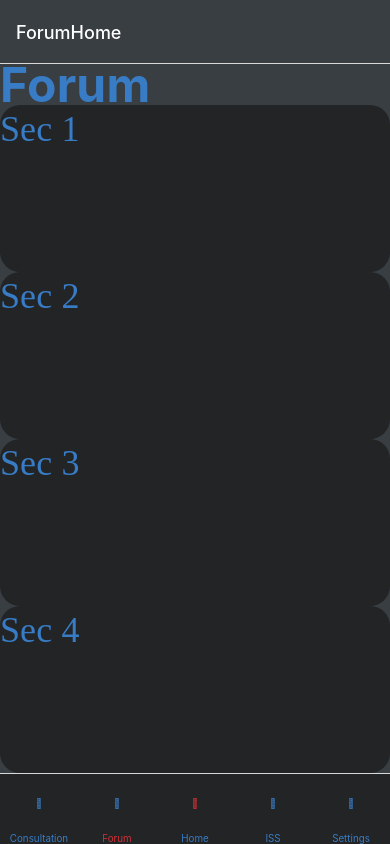
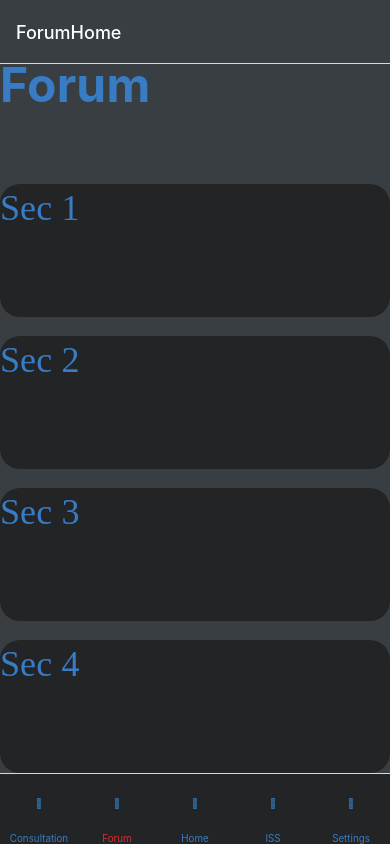
Before and after one commit to hihihii123/labX, a React Native app: screen /Forum in a window 390 px wide. Built offline with nearby package versions, Linux system fonts and the light colour scheme; a web font is replaced by a local one.

Commit message:
made forum look nicer

```diff
--- a/Home.js
+++ b/Home.js
@@ -127,6 +127,7 @@ export default function Home({navigation}) {
             tabBarStyle: { backgroundColor: "#222426", height: 72*heightScale},
             tabBarInactiveTintColor: "#387cc5",
             tabBarActiveTintColor: "#d13036",
+
             headerShown: false,
             tabBarAllowFontScaling: true,
             tabBarLabelStyle: { fontSize: 7*Math.sqrt(heightScale ** 2 + widthScale ** 2) },
@@ -154,7 +155,7 @@ export default function Home({navigation}) {
             component={HomeScreen}
             options={{
               tabBarLabel: platform == "web" ? "Home" : "",
-              tabBarIcon: () => <Text style={styles.textSFPRORED}>􀎟</Text>,
+              tabBarIcon: () => <Text style={styles.textSFPRO}>􀎟</Text>,
             }}
           />
           <Tab.Screen
--- a/testForum.js
+++ b/testForum.js
@@ -1,12 +1,14 @@
 import React, { useEffect, useState } from "react";
-import { View, Text, FlatList, Pressable } from "react-native";
+import { View, Text, FlatList, Pressable, Dimensions } from "react-native";
 import { createNativeStackNavigator } from "@react-navigation/native-stack";
 import { useFonts } from "expo-font";
-import { styles } from "./Home";
+import { heightScale, styles, widthScale } from "./Home";
 import { FIREBASE_DB } from "./firebaseConfig";
 import { doc, getDoc} from "firebase/firestore";
 
 const Stack = createNativeStackNavigator();
+
+
 
 export default function ForumHomePage() {
   return (
@@ -35,24 +37,28 @@ function ForumHome({ navigation }) {
   return (
     <View style={styles.forumBG}>
       <Text style={styles.forum}>Forum</Text>
+      <View style={{padding: 40*heightScale}} />
       <Pressable
         style={styles.apperancBTFR}
         onPress={() => navigation.navigate("IndivForum", { level: 0 })}
       >
         <Text style={styles.sec1}>Sec 1</Text>
       </Pressable>
+      <View style={{padding: 10*heightScale}} />
       <Pressable
         style={styles.apperancBTFR}
         onPress={() => navigation.navigate("IndivForum", { level: 1 })}
       >
         <Text style={styles.sec1}>Sec 2</Text>
       </Pressable>
+      <View style={{padding: 10*heightScale}} />
       <Pressable
         style={styles.apperancBTFR}
         onPress={() => navigation.navigate("IndivForum", { level: 2 })}
       >
         <Text style={styles.sec1}>Sec 3</Text>
       </Pressable>
+      <View style={{padding: 10*heightScale}} />
       <Pressable
         style={styles.apperancBTFR}
         onPress={() => navigation.navigate("IndivForum", { level: 3 })}
```
